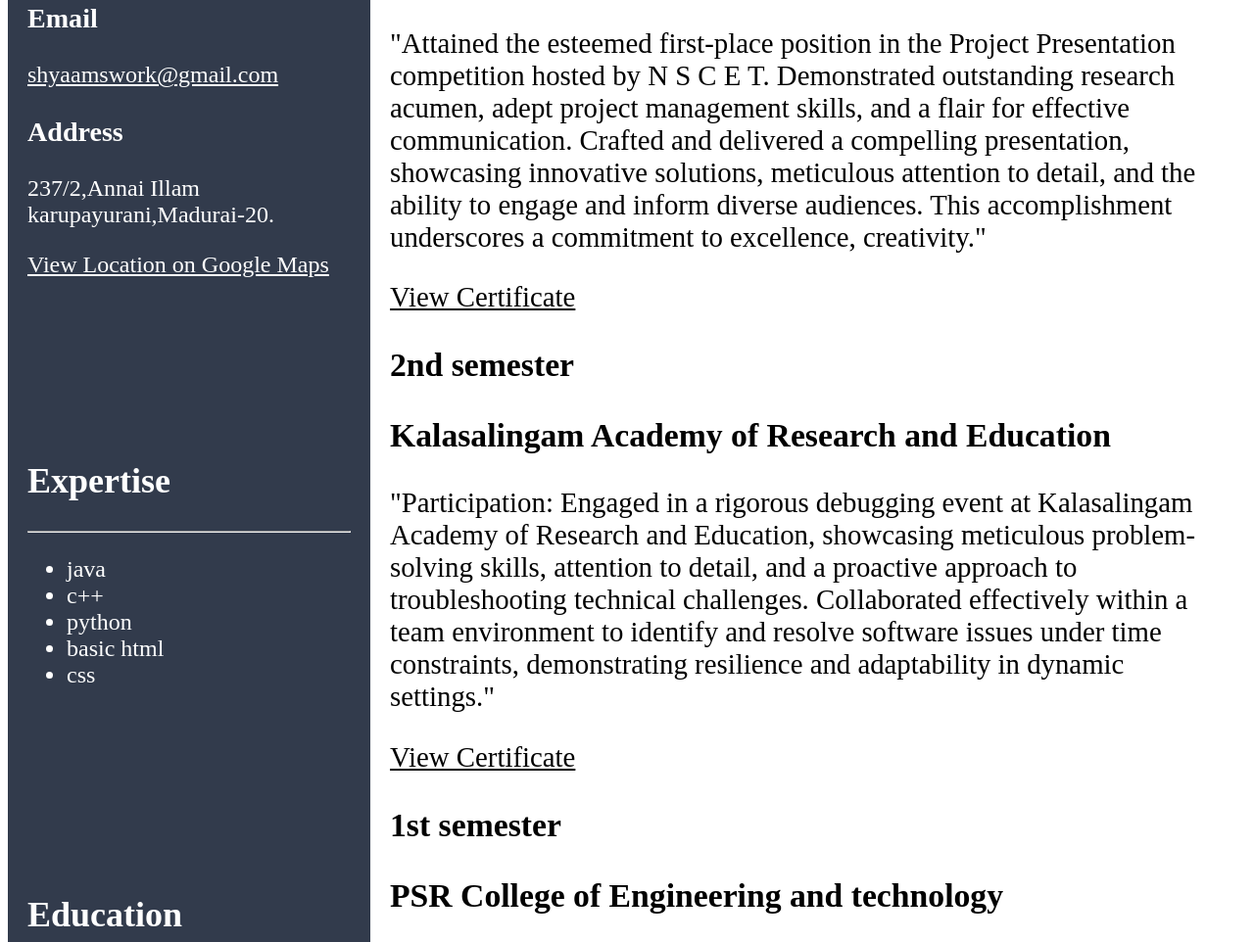
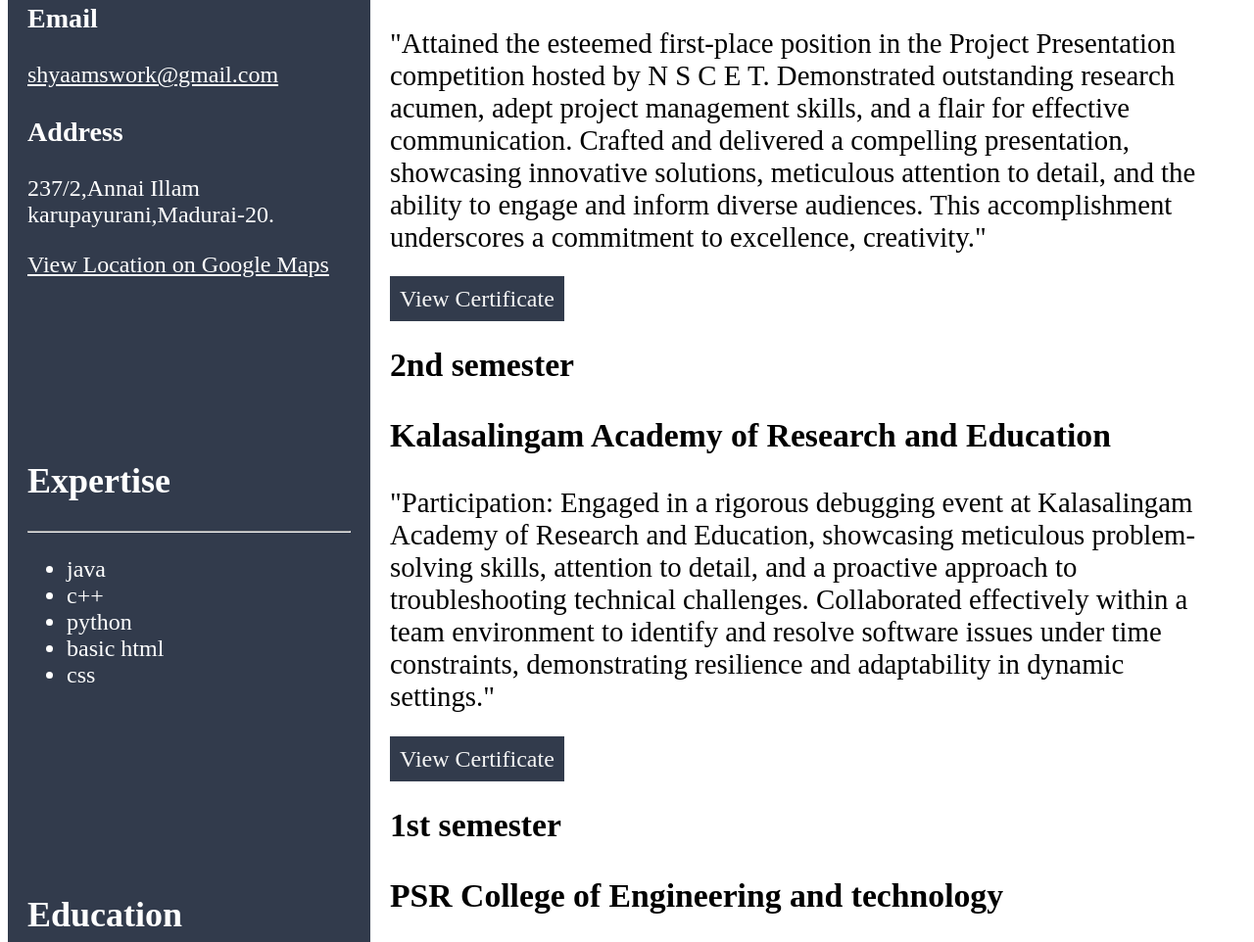
Before and after one commit to shyaam-works/testt, a plain HTML site: page index.html in a window 1280 px wide. Shown: the part 758-1720 px from the top of the page at 98% size. Drawn offline with Linux system fonts and the light colour scheme.

Commit message:
button color change

```diff
--- a/ss.html
+++ b/index.html
@@ -8,6 +8,12 @@
     <link rel="preconnect" href="https://fonts.gstatic.com" crossorigin />
     <link
       href="https://fonts.googleapis.com/css2?family=Lato:ital,wght@0,100;0,300;0,400;0,700;0,900;1,100;1,300;1,400;1,700;1,900&display=swap"
+      rel="stylesheet"
+    />
+    <link rel="preconnect" href="https://fonts.googleapis.com" />
+    <link rel="preconnect" href="https://fonts.gstatic.com" crossorigin />
+    <link
+      href="https://fonts.googleapis.com/css2?family=Oswald:wght@200..700&display=swap"
       rel="stylesheet"
     />
     <link rel="stylesheet" href="./style.css" />
--- a/style.css
+++ b/style.css
@@ -1,4 +1,3 @@
-
 
 
 
@@ -31,9 +30,7 @@
     a{
         color:white
     }
-    .black{
-        color:black;
-    }
+
    h1{
     font-family: "Lato", sans-serif;
     font-weight: 900;
@@ -52,6 +49,15 @@
     justify-content: center;
     align-items: center;
    }
+   .black{
+    color: whitesmoke;
+    background-color:#323b4c;
+    font-size:smaller;
+    padding: 10px;
+    text-decoration: none;
+
+}
+
 
 @media (max-width: 768px) {
     .maincontainer {
```
